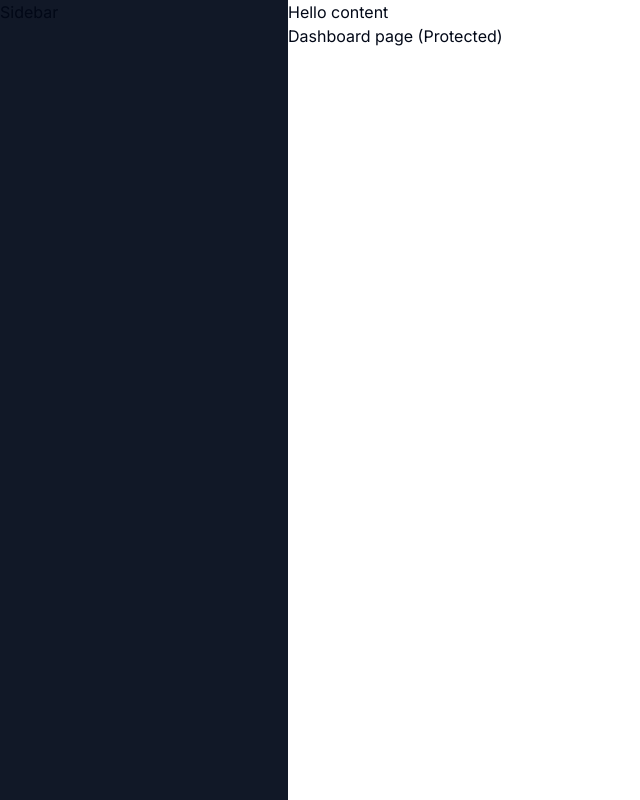
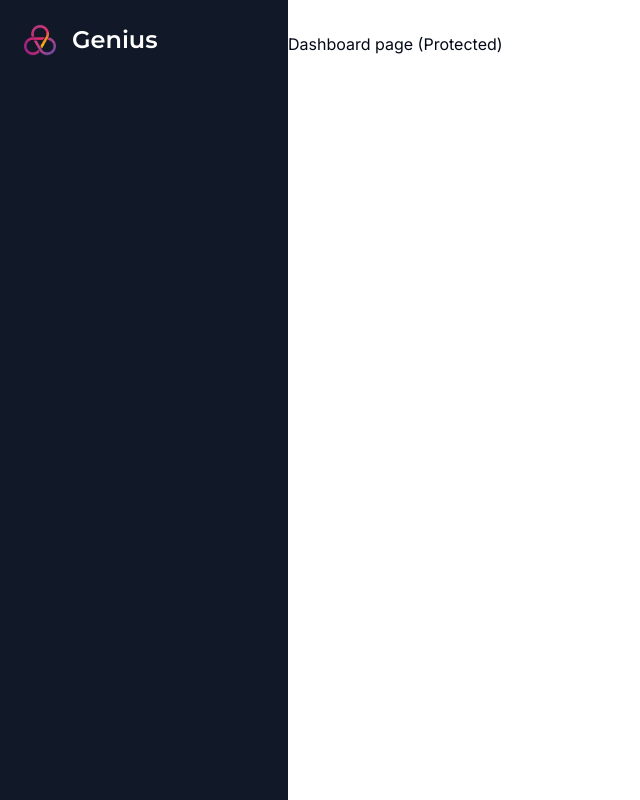
Before and after one commit to dakshinkarthik/ai-saas, a Next.js app: page /dashboard in a window 1280 px wide. Shown: the whole page, without its empty margins (0-640 px from the left). Built offline with nearby package versions, Linux system fonts and the light colour scheme.

Commit message:
Navbar added and sidebar modified to hold logo and text with hyperlink

```diff
--- a/app/(dashboard)/(routes)/dashboard/page.tsx
+++ b/app/(dashboard)/(routes)/dashboard/page.tsx
@@ -1,11 +1,9 @@
-import { Button } from '@/components/ui/button'
-import { UserButton } from '@clerk/nextjs';
+
 
 const DashboardPage = () => {
   return (
     <div>
       <p>Dashboard page (Protected)</p>
-      <UserButton afterSignOutUrl='/'/>
     </div>
     );
 }
--- a/app/(dashboard)/layout.tsx
+++ b/app/(dashboard)/layout.tsx
@@ -1,3 +1,6 @@
+import Navbar from '@/components/navbar';
+import Sidebar from '@/components/sidebar';
+
 const DashboardLayout = ({
     children
 }:{
@@ -6,12 +9,10 @@
     return (
         <div className="h-full relative">
             <div className="hidden h-full md:flex md:w-72 md:flex-col md:fixed md:inset-y-0 z-[80] bg-gray-900">
-                <div>
-                    Sidebar
-                </div>
+                <Sidebar />
             </div>
             <main className="md:pl-72">
-                Hello content
+                <Navbar />
                 {children}
             </main>
         </div>
--- /dev/null
+++ b/app/(test)/test/page.tsx
@@ -0,0 +1,13 @@
+import { Button } from '@/components/ui/button'
+import { UserButton } from '@clerk/nextjs';
+
+const TestPage = () => {
+  return (
+    <div>
+      <p>Test dashboard page (Protected)</p>
+      <UserButton afterSignOutUrl='/'/>
+    </div>
+    );
+}
+
+export default TestPage;
--- /dev/null
+++ b/components/navbar.tsx
@@ -0,0 +1,18 @@
+import { Button } from "@/components/ui/button";
+import { UserButton } from "@clerk/nextjs";
+import { Menu } from "lucide-react"
+
+const Navbar = () => {
+    return (
+        <div className="flex items-center p-4">
+            <Button variant="ghost" size="icon" className="md:hidden">
+                <Menu />
+            </Button>
+            <div className="flex w-full justify-end">
+                <UserButton afterSignOutUrl="/"/>
+            </div>
+        </div>
+    	);
+}
+
+export default Navbar;
--- /dev/null
+++ b/components/sidebar.tsx
@@ -0,0 +1,35 @@
+"use client";
+
+
+import Image from "next/image";
+import Link from "next/link"
+import { Montserrat } from "next/font/google";
+
+import {cn} from '@/lib/utils'
+
+const monsterrat = Montserrat({
+    weight: "600",
+    subsets:["latin"]
+});
+
+const Sidebar= () => {
+    return (
+        <div className="space-y-4 py-4 flex flex-col h-full bg-[#111827] text-white">
+            <div className="px-3 py-2 flex-1">
+                <Link href="/dashboard" className="flex items-center pl-3 mb-14">
+                    <div className="relative w-8 h-8 mr-4">
+                        <Image
+                        fill
+                        alt="Logo"
+                        src="/logo.png"/>
+                    </div>
+                    <h1 className={cn("text-2xl font-bold", monsterrat.className)}>
+                        Genius
+                    </h1>
+                </Link>
+            </div>
+        </div>
+    );
+}
+
+export default Sidebar;
```
Also changed, not shown: public/logo.png (added).
